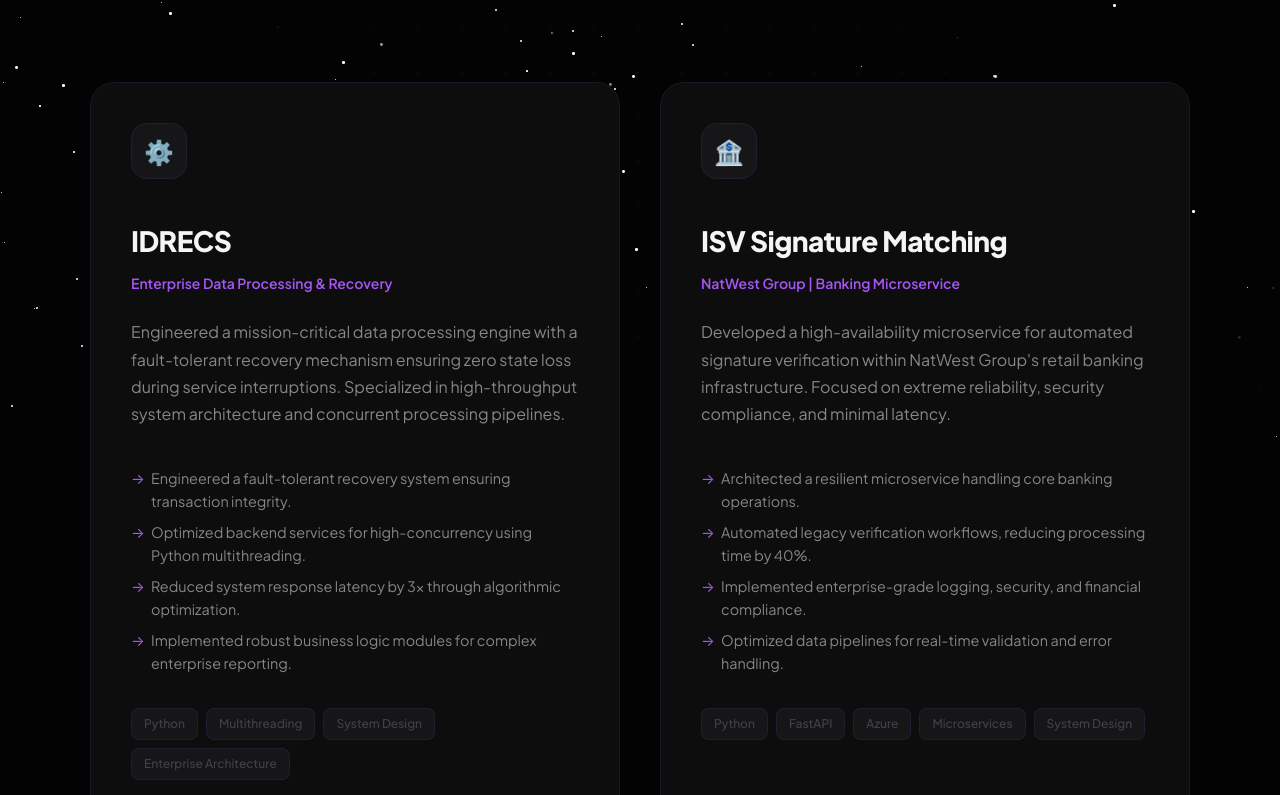
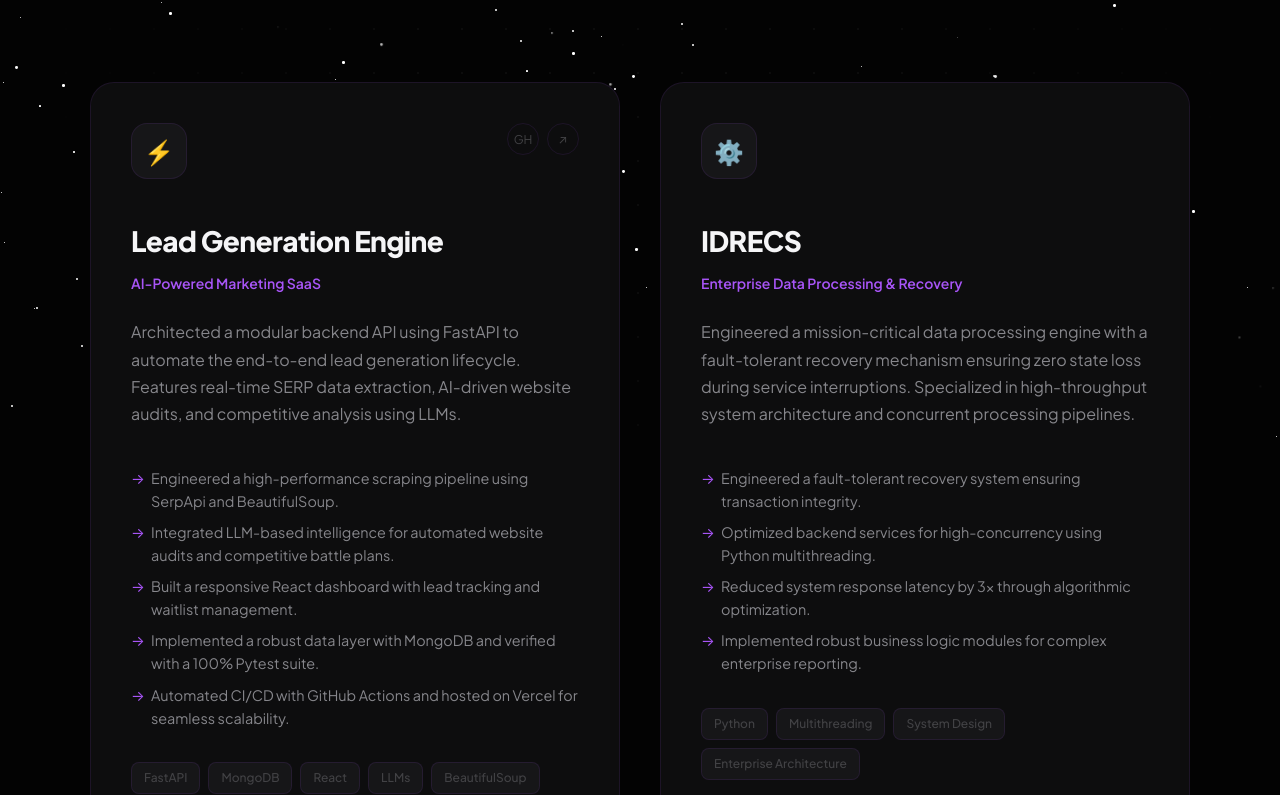
Before and after one commit to anjanayraina/anjanay-portfolio-website, a React (Vite) app: page /projects in a window 1280 px wide. Shown: the part 345-1140 px from the top of the page. Built offline with nearby package versions, Linux system fonts and the light colour scheme.

Commit message:
feat : added new project

```diff
--- a/src/components/BentoGrid/BentoGrid.jsx
+++ b/src/components/BentoGrid/BentoGrid.jsx
@@ -5,6 +5,12 @@ import './BentoGrid.css';
 
 
 const projects = [
+    {
+        title: 'Lead Generation Engine',
+        description: 'AI-powered marketing SaaS that automates the end-to-end lead generation lifecycle. Features real-time SERP extraction and LLM-driven competitive audits.',
+        tech: ['FastAPI', 'MongoDB', 'LLMs', 'React'],
+        imgLabel: 'AI Lead Generation Pipeline'
+    },
     {
         title: 'Mon Finance AI',
         description: 'A modular, AI-powered trading ecosystem. Features an asynchronous microservice architecture for real-time market analysis and automated execution with high-performance FastAPI backend.',
--- a/src/pages/Projects.jsx
+++ b/src/pages/Projects.jsx
@@ -3,6 +3,21 @@ import { useScrollReveal } from '../hooks/useScrollReveal';
 import SEO from '../components/SEO/SEO';
 
 const projects = [
+  {
+    title: 'Lead Generation Engine',
+    subtitle: 'AI-Powered Marketing SaaS',
+    description: 'Architected a modular backend API using FastAPI to automate the end-to-end lead generation lifecycle. Features real-time SERP data extraction, AI-driven website audits, and competitive analysis using LLMs.',
+    tech: ['FastAPI', 'MongoDB', 'React', 'LLMs', 'BeautifulSoup', 'Tailwind CSS'],
+    links: { github: 'https://github.com/anjanayraina/lead_generator', live: 'https://lead-gen-ai-sooty.vercel.app/' },
+    icon: '⚡',
+    features: [
+      'Engineered a high-performance scraping pipeline using SerpApi and BeautifulSoup.',
+      'Integrated LLM-based intelligence for automated website audits and competitive battle plans.',
+      'Built a responsive React dashboard with lead tracking and waitlist management.',
+      'Implemented a robust data layer with MongoDB and verified with a 100% Pytest suite.',
+      'Automated CI/CD with GitHub Actions and hosted on Vercel for seamless scalability.'
+    ]
+  },
   {
     title: 'IDRECS',
     subtitle: 'Enterprise Data Processing & Recovery',
```
